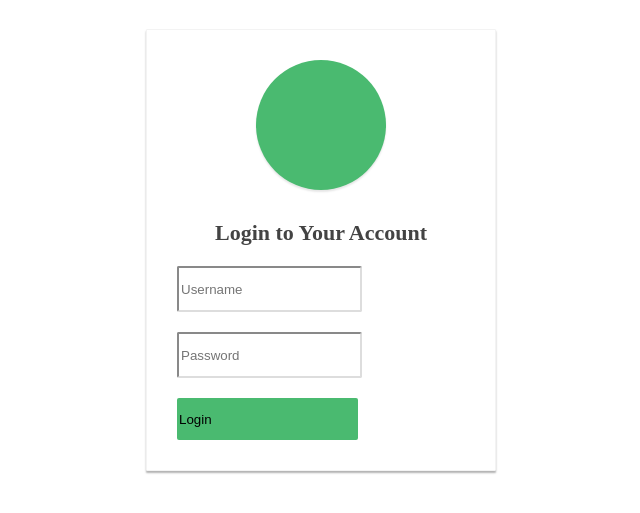
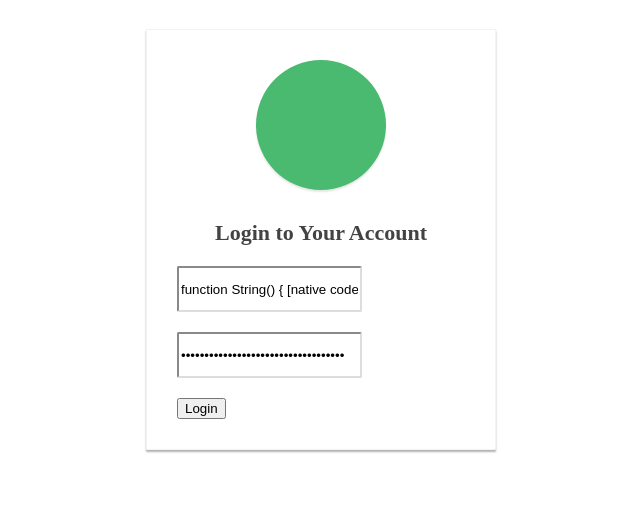
Before and after one commit to NSBM-SPM-2021/github-basics-Sanduni-Wijerathne, a Vue app in the folder food_corner/: page /#/login in a window 1280 px wide. Shown: the part 127-640 px from the top of the page, without its empty margins (319-959 px from the left). Built offline with nearby package versions, Linux system fonts and the light colour scheme; the HTML template or start-up script is replaced by a standard one.

Commit message:
admin login functionality

```diff
--- a/food_corner/src/router/index.js
+++ b/food_corner/src/router/index.js
@@ -6,7 +6,8 @@ import admin from "../views/admin.vue"
 import login from "../views/login.vue"
 
 function routerGuard(to,from,next){
-  var isAuth = localStorage.getItem('isAuth')
+  var isAuth = JSON.parse(sessionStorage.getItem('isAuth'))
+  console.log(isAuth)
   if(isAuth == true){
     next()
   }else{
--- a/food_corner/src/views/login.vue
+++ b/food_corner/src/views/login.vue
@@ -4,26 +4,50 @@
             <div class="avatar"><i class="material-icons">&#xE7FF;</i></div>
             <h4 class="modal-title">Login to Your Account</h4>
             <div class="form-group">
-                <input type="text" class="form-control" placeholder="Username" required="required">
+                <input v-model="username" type="text" class="form-control" placeholder="Username" required="required">
             </div>
             <div class="form-group">
-                <input type="password" class="form-control" placeholder="Password" required="required">
+                <input v-model="pw" type="password" class="form-control" placeholder="Password" required="required">
             </div>
 
-            <input class="btn btn-primary btn-block btn-lg" value="Login">
+            <button v-on:click="login" >Login</button>
         </form>
     </div>
 </template>
 
 <script>
+import axios from 'axios';
 
 export default {
     name: "login",
     data:function() {
         return{
-
+            username : String,
+            pw : String
         }
     },
+    methods:{
+        login :function(){
+            var self = this
+            axios.post(process.env.VUE_APP_backend + 'admin/login',{
+                userName : this.username,
+                password : this.pw
+            }).then(function(res){
+                console.log(res.status)
+                if(res.status == 200){
+                console.log('succcess')
+                sessionStorage.setItem('isAuth',JSON.stringify(true))
+                self.$router.push({ path:'/admin'})
+            }else if(res.status == 401){
+                alert("Username or password incorrect")
+            }
+
+
+                }).catch(function (error) {
+                        alert("An error occured. please try again later. " + error)
+                });
+        }
+    }
 };
 </script>
 
```
